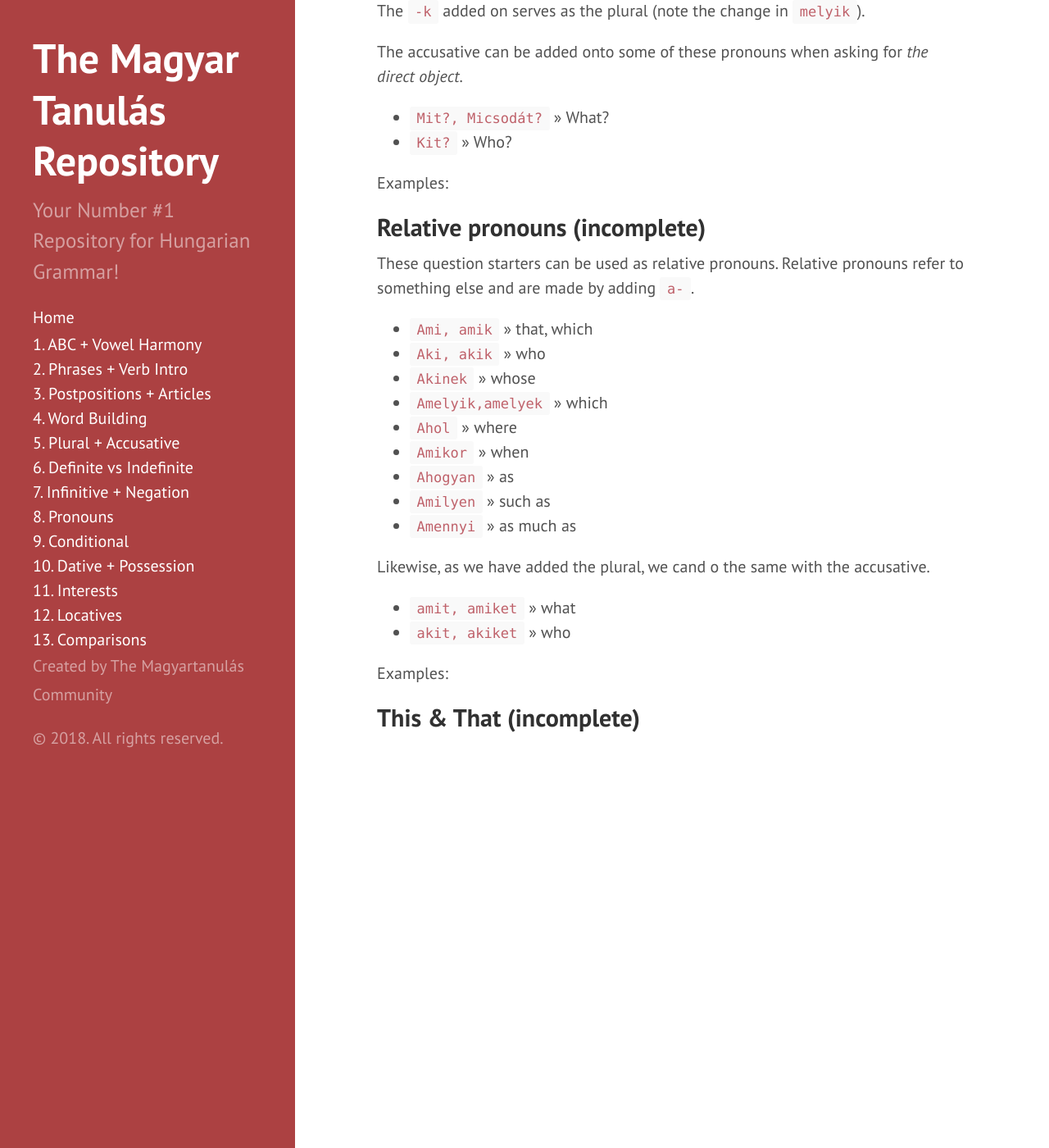
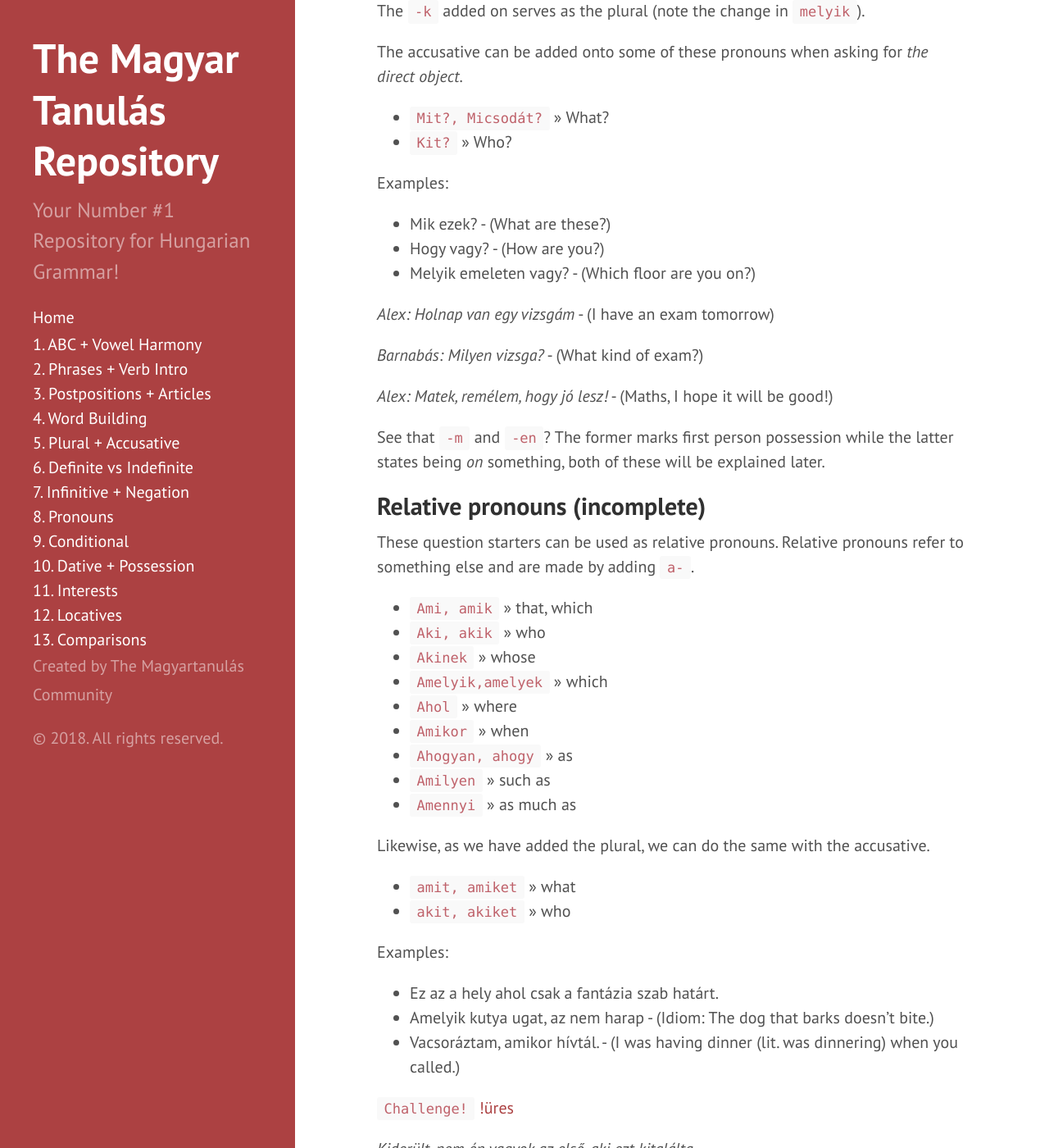
Before and after one commit to Magyartanulas/magyartanulas.github.io, a Jekyll site: the page built from pronouns.md, in a window 1280 px wide and 1400 px high, scrolled down 566 px. Shown: the whole window at 82% size. Built offline with Jekyll 4.4.1, drawn with Linux system fonts in a browser that asks for light colours; Markdown is read by kramdown in place of the engine named in the settings; some of the changed text lies outside the part shown.

Commit message:
Update pronouns.md

```diff
--- a/pronouns.md
+++ b/pronouns.md
@@ -13,7 +13,7 @@ You can use these types of pronouns to ask for information. Here are a few:
 * `Melyik? Melyek?` >> Which?
 * `Hol?` >> Where?
 * `Mikor?` >> When?
-* `Hogyan?` >> How?
+* `Hogyan? Hogy?` >> How?
 * `Milyen?` >> What kind of? What like?
 * `Mennyi?` >> How much?
 
@@ -26,7 +26,17 @@ The accusative can be added onto some of these pronouns when asking for *the dir
 
 Examples:
 
+* Mik ezek? - (What are these?)
+* Hogy vagy? - (How are you?)
+* Melyik emeleten vagy? - (Which floor are you on?)
 
+*Alex: Holnap van egy vizsgám* - (I have an exam tomorrow)
+
+*Barnabás: Milyen vizsga?* - (What kind of exam?)
+
+*Alex: Matek, remélem, hogy jó lesz!* - (Maths, I hope it will be good!)
+
+See that `-m` and `-en`? The former marks first person possession while the latter states being *on* something, both of these will be explained later.
 
 ## Relative pronouns (incomplete)
 
@@ -38,17 +48,29 @@ These question starters can be used as relative pronouns. Relative pronouns refe
 * `Amelyik,amelyek` >> which
 * `Ahol` >> where
 * `Amikor` >> when
-* `Ahogyan` >> as
+* `Ahogyan, ahogy` >> as
 * `Amilyen` >> such as
 * `Amennyi` >> as much as
 
-Likewise, as we have added the plural, we cand o the same with the accusative.
+Likewise, as we have added the plural, we can do the same with the accusative.
 
 * `amit, amiket` >> what
 * `akit, akiket` >> who
 
 Examples:
 
+* Ez az a hely ahol csak a fantázia szab határt.
+* Amelyik kutya ugat, az nem harap - (Idiom: The dog that barks doesn't bite.)
+* Vacsoráztam, amikor hívtál. - (I was having dinner (lit. was dinnering) when you called.)
+
+`Challenge!`
+[!üres](https://magyartanulas.github.io/public/jajj.png)
+
+*Kiderült, nem én vagyok az első, aki ezt kitalálta.*
 
 
 ## This & That (incomplete)
+
+*Ott lakunk ahol akarunk.*
+*Amilyen az apa, olyan a fiú.*
+*Az vagyok, aki
```
Also changed, not shown: other parts of pronouns.md (+1 -1 lines).
